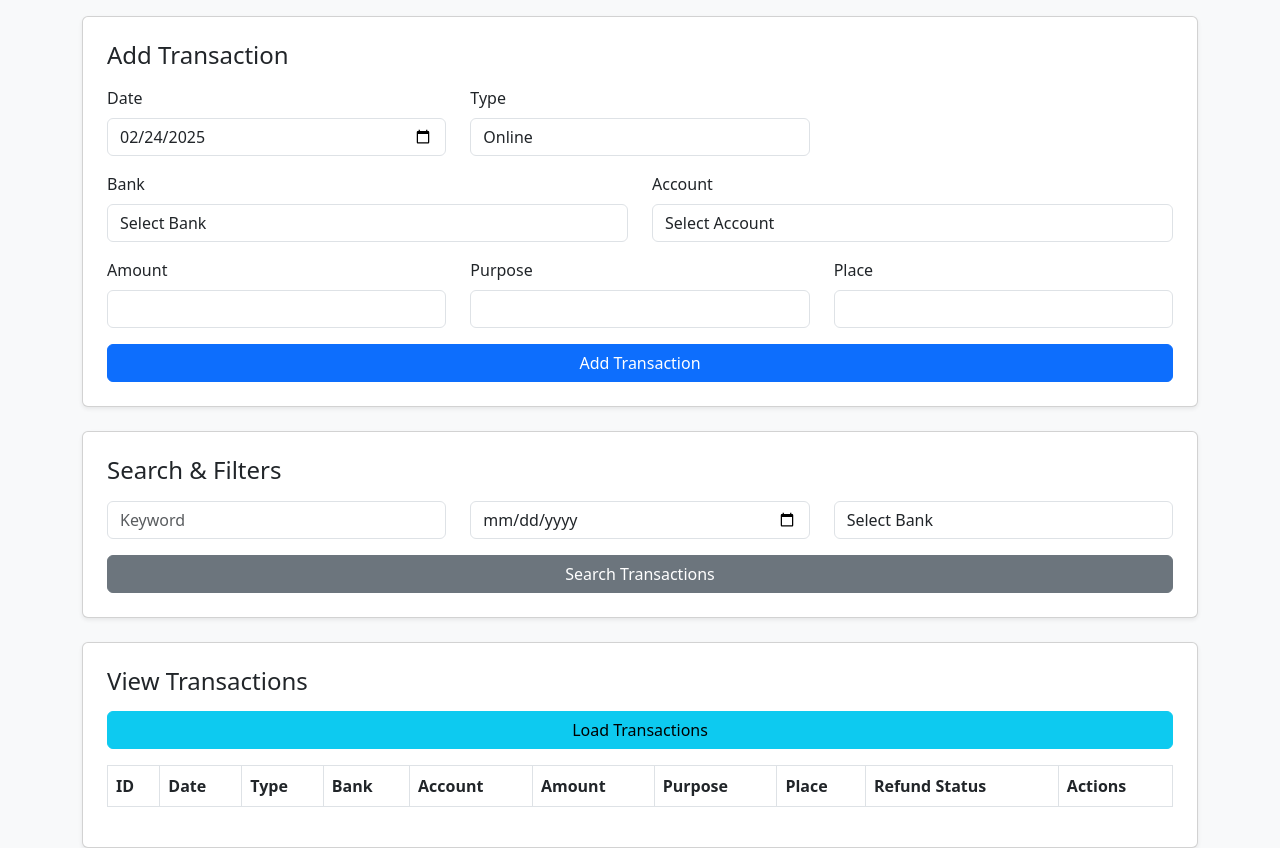
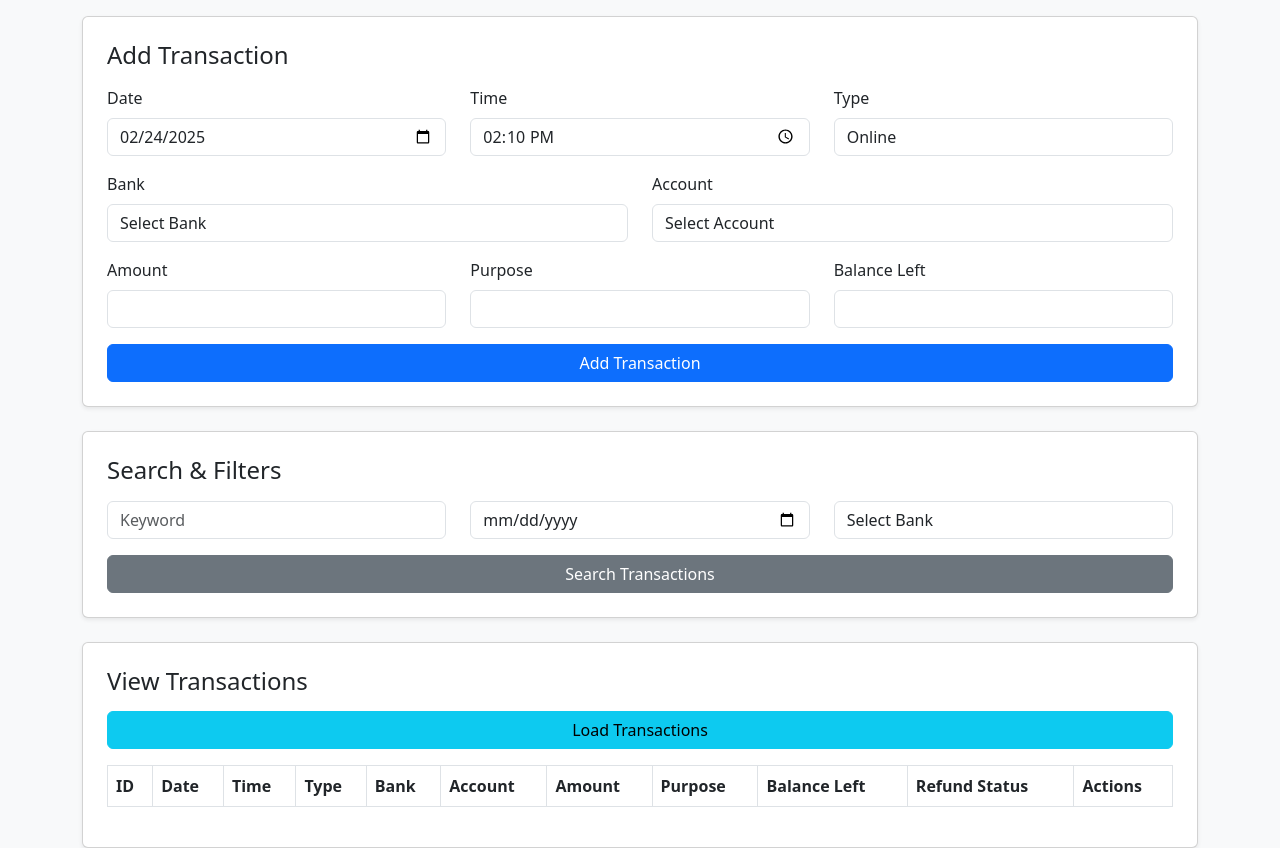
Before and after one commit to lokeshsandhu/Finance-Manager, a Flask app: page / in a window 1280 px wide. Shown: the part 56-904 px from the top of the page. Run offline with Flask 3, Linux system fonts and the light colour scheme; lists and menus that the app fills with data are empty; parts of the project's set-up code (start-up, migrations or seed data) failed here and were passed over.

Commit message:
Update index.html

```diff
--- a/templates/index.html
+++ b/templates/index.html
@@ -27,36 +27,89 @@
             <input type="date" class="form-control" name="date" value="{{ default_date }}" required>
           </div>
           <div class="col-md-4 mb-3">
+            <label class="form-label">Time</label>
+            <input type="time" class="form-control" name="time" id="time-field" required>
+          </div>
+          <div class="col-md-4 mb-3">
             <label class="form-label">Type</label>
-            <select class="form-control" name="type" required>
+            <select class="form-control" name="type" id="transaction-type" required>
               <option value="Online">Online</option>
               <option value="In-Person">In-Person</option>
               <option value="Interac">Interac</option>
               <option value="Cash">Cash</option>
-              <option value="Across Accounts">Across Accounts</option>
             </select>
           </div>
         </div>
-        <div class="row">
-          <!-- Dropdown for Bank -->
+        <!-- Default Bank & Account (shown for Online, In-Person, and Interac "to someone") -->
+        <div id="default-bank-account" class="row">
           <div class="col-md-6 mb-3">
             <label class="form-label">Bank</label>
-            <select class="form-control" name="bank" required>
+            <select class="form-control" name="bank" id="bank-select">
               <option value="">Select Bank</option>
               <option value="Bank A">Bank A</option>
               <option value="Bank B">Bank B</option>
               <option value="Bank C">Bank C</option>
             </select>
           </div>
-          <!-- Dropdown for Account -->
           <div class="col-md-6 mb-3">
             <label class="form-label">Account</label>
-            <select class="form-control" name="account" required>
+            <select class="form-control" name="account" id="account-select">
               <option value="">Select Account</option>
               <option value="Savings">Savings</option>
               <option value="Checking">Checking</option>
               <option value="Credit">Credit</option>
             </select>
+          </div>
+        </div>
+        <!-- Interac Subtype for additional choices -->
+        <div id="interac-subtype-container" class="mb-3" style="display:none;">
+          <label class="form-label">Interac Subtype</label>
+          <select class="form-control" id="interac-subtype">
+            <option value="to">To Someone</option>
+            <option value="across">Across Accounts</option>
+          </select>
+        </div>
+        <!-- For Interac Across Accounts -->
+        <div id="interac-across-container" style="display:none;">
+          <div class="row">
+            <div class="col-md-6 mb-3">
+              <label class="form-label">Transaction From - Bank</label>
+              <select class="form-control" id="from-bank">
+                <option value="">Select Bank</option>
+                <option value="Bank A">Bank A</option>
+                <option value="Bank B">Bank B</option>
+                <option value="Bank C">Bank C</option>
+              </select>
+            </div>
+            <div class="col-md-6 mb-3">
+              <label class="form-label">Transaction From - Account</label>
+              <select class="form-control" id="from-account">
+                <option value="">Select Account</option>
+                <option value="Savings">Savings</option>
+                <option value="Checking">Checking</option>
+                <option value="Credit">Credit</option>
+              </select>
+            </div>
+          </div>
+          <div class="row">
+            <div class="col-md-6 mb-3">
+              <label class="form-label">Transaction To - Bank</label>
+              <select class="form-control" id="to-bank">
+                <option value="">Select Bank</option>
+                <option value="Bank A">Bank A</option>
+                <option value="Bank B">Bank B</option>
+                <option value="Bank C">Bank C</option>
+              </select>
+            </div>
+            <div class="col-md-6 mb-3">
+              <label class="form-label">Transaction To - Account</label>
+              <select class="form-control" id="to-account">
+                <option value="">Select Account</option>
+                <option value="Savings">Savings</option>
+                <option value="Checking">Checking</option>
+                <option value="Credit">Credit</option>
+              </select>
+            </div>
           </div>
         </div>
         <div class="row">
@@ -69,8 +122,8 @@
             <input type="text" class="form-control" name="purpose" required>
           </div>
           <div class="col-md-4 mb-3">
-            <label class="form-label">Place</label>
-            <input type="text" class="form-control" name="place" required>
+            <label class="form-label">Balance Left</label>
+            <input type="number" class="form-control" name="balance_left" required>
           </div>
         </div>
         <button type="submit" class="btn btn-primary w-100">Add Transaction</button>
@@ -110,12 +163,13 @@
             <tr>
               <th>ID</th>
               <th>Date</th>
+              <th>Time</th>
               <th>Type</th>
               <th>Bank</th>
               <th>Account</th>
               <th>Amount</th>
               <th>Purpose</th>
-              <th>Place</th>
+              <th>Balance Left</th>
               <th>Refund Status</th>
               <th>Actions</th>
             </tr>
@@ -128,20 +182,72 @@
 
   <script>
     $(document).ready(function () {
+      // Set default time to current time.
+      var now = new Date();
+      var hours = now.getHours().toString().padStart(2, '0');
+      var minutes = now.getMinutes().toString().padStart(2, '0');
+      $("#time-field").val(hours + ":" + minutes);
+
+      // Dynamic display based on transaction type.
+      $("#transaction-type").change(function(){
+        var type = $(this).val();
+        if(type === "Cash"){
+          $("#default-bank-account").hide();
+          $("#interac-subtype-container").hide();
+          $("#interac-across-container").hide();
+        } else if(type === "Interac"){
+          $("#default-bank-account").show();
+          $("#interac-subtype-container").show();
+          $("#interac-across-container").hide();
+        } else {
+          $("#default-bank-account").show();
+          $("#interac-subtype-container").hide();
+          $("#interac-across-container").hide();
+        }
+      });
+
+      $("#interac-subtype").change(function(){
+        var subtype = $(this).val();
+        if(subtype === "across"){
+          $("#interac-across-container").show();
+          $("#default-bank-account").hide();
+        } else {
+          $("#interac-across-container").hide();
+          $("#default-bank-account").show();
+        }
+      });
+
+      // On form submission, for Interac across accounts, combine the bank/account details.
+      $("#transaction-form").on("submit", function(e){
+        var type = $("#transaction-type").val();
+        if(type === "Interac" && $("#interac-subtype").val() === "across"){
+          var fromBank = $("#from-bank").val();
+          var fromAccount = $("#from-account").val();
+          var toBank = $("#to-bank").val();
+          var toAccount = $("#to-account").val();
+          var combinedBank = "From: " + fromBank + " / To: " + toBank;
+          var combinedAccount = "From: " + fromAccount + " / To: " + toAccount;
+          $("#bank-select").val(combinedBank);
+          $("#account-select").val(combinedAccount);
+        }
+      });
+
+      // Fetch Transactions & Search with debug logging.
       function fetchTransactions(url = "/view_transactions") {
-        console.log("Fetching transactions from", url);
+        console.log("Fetching from:", url);
         $.get(url, function (data) {
           let rows = "";
           data.transactions.forEach(function (transaction) {
             rows += `<tr>
                       <td>${transaction.id}</td>
                       <td>${transaction.date}</td>
+                      <td>${transaction.time}</td>
                       <td>${transaction.type}</td>
                       <td>${transaction.bank}</td>
                       <td>${transaction.account}</td>
                       <td>${transaction.amount}</td>
                       <td>${transaction.purpose}</td>
-                      <td>${transaction.place}</td>
+                      <td>${transaction.balance_left || ""}</td>
                       <td>${transaction.refund_status || ""}</td>
                       <td>
                         <button class='btn btn-warning btn-sm edit-transaction' data-id='${transaction.id}'>Edit</button>
@@ -155,10 +261,8 @@
           console.error("Error fetching transactions:", error);
         });
       }
-
       $("#fetch-transactions").click(fetchTransactions);
 
-      // Add Transaction
       $("#transaction-form").on("submit", function (e) {
         e.preventDefault();
         $.post("/add_transaction", $(this).serialize(), function (response) {
@@ -169,7 +273,6 @@
         });
       });
 
-      // Delete Transaction
       $(document).on("click", ".delete-transaction", function () {
         let transactionId = $(this).data("id");
         $.post("/delete_transaction", { id: transactionId }, function (response) {
@@ -180,18 +283,18 @@
         });
       });
 
-      // Edit Transaction (using prompts for simplicity)
       $(document).on("click", ".edit-transaction", function () {
         let transactionId = $(this).data("id");
         let newData = {
           id: transactionId,
           date: prompt("Enter new date (YYYY-MM-DD):"),
+          time: prompt("Enter new time (HH:MM):"),
           type: prompt("Enter new type:"),
           bank: prompt("Enter new bank:"),
           account: prompt("Enter new account:"),
           amount: prompt("Enter new amount:"),
           purpose: prompt("Enter new purpose:"),
-          place: prompt("Enter new place:")
+          balance_left: prompt("Enter new balance left:")
         };
         $.post("/edit_transaction", newData, function (response) {
           alert(response.message);
@@ -201,7 +304,6 @@
         });
       });
 
-      // Refund Transaction
       $(document).on("click", ".refund-transaction", function () {
         let transactionId = $(this).data("id");
         let refundType = prompt("Enter refund type (full/partial):", "full");
@@ -214,13 +316,12 @@
         });
       });
 
-      // Search & Filters
       $("#search-btn").click(function () {
         let keyword = $("#keyword").val();
         let date = $("#filter-date").val();
         let bank = $("#filter-bank").val();
         let query = `?keyword=${keyword}&date=${date}&bank=${bank}`;
-        console.log("Searching with query:", query);
+        console.log("Search query:", query);
         fetchTransactions("/search_transactions" + query);
       });
     });
```
